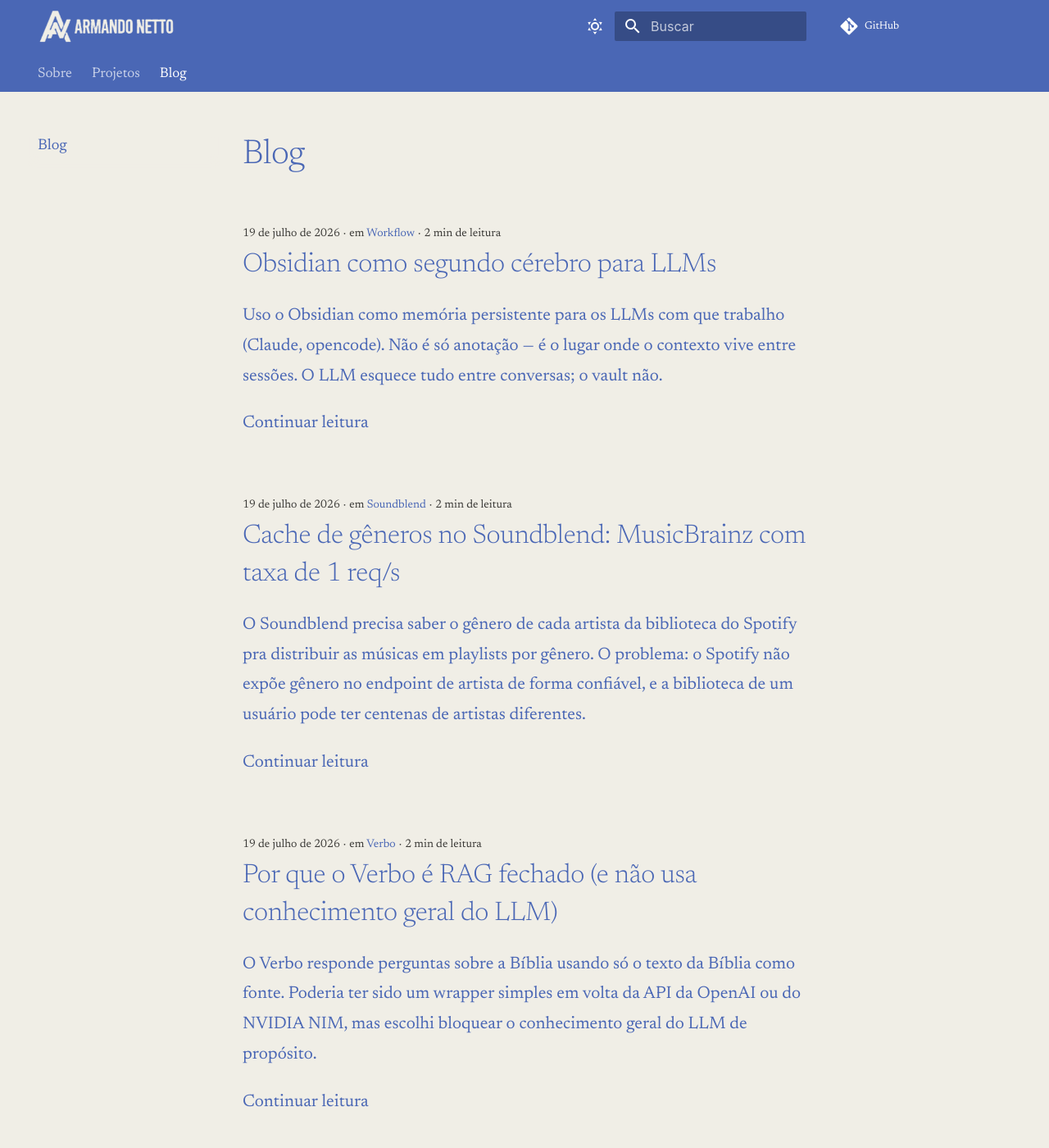
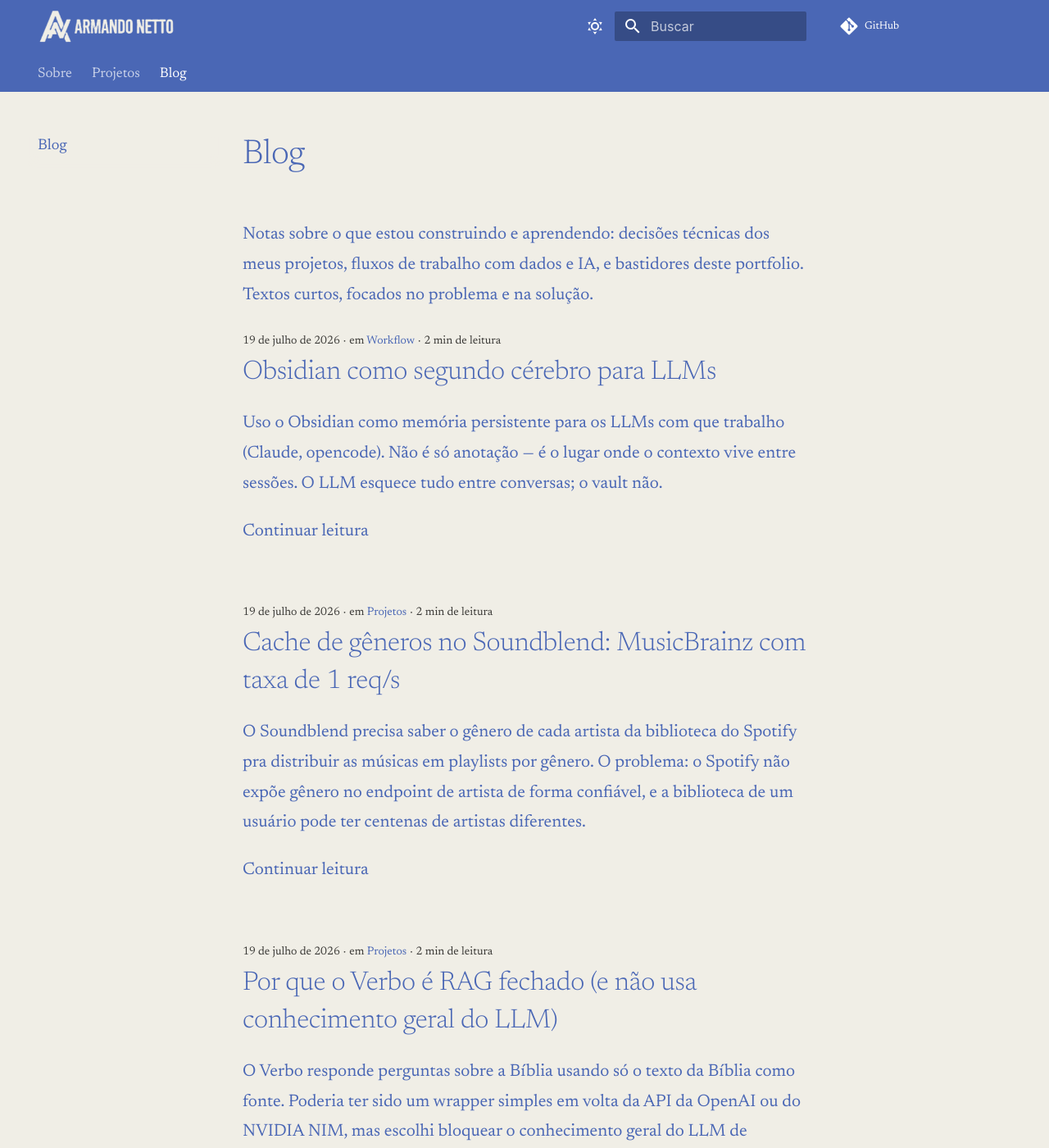
Before and after one commit to armandonettox/portifolio, an MkDocs documentation site: the page built from docs/blog/index.md, in a window 1280 px wide and 1400 px high. Shown: the whole window at 82% size. Built offline with MkDocs 1.6.1 and Material for MkDocs 9.7.7, drawn with Linux system fonts in a browser that asks for light colours.

Commit message:
feat(blog): adiciona introducao e consolida categorias

```diff
--- a/docs/blog/index.md
+++ b/docs/blog/index.md
@@ -1 +1,5 @@
 # Blog
+
+Notas sobre o que estou construindo e aprendendo: decisões técnicas dos meus projetos,
+fluxos de trabalho com dados e IA, e bastidores deste portfolio.
+Textos curtos, focados no problema e na solução.
--- a/mkdocs.yml
+++ b/mkdocs.yml
@@ -39,6 +39,10 @@
   - blog:
       blog_dir: blog
       post_url_format: "{slug}"
+      categories_allowed:
+        - Projetos
+        - Workflow
+        - Bastidores
 
 extra_css:
   - stylesheets/extra.css
```
Also changed, not shown: docs/blog/posts/portfolio-mkdocs.md (+1 -1 lines), docs/blog/posts/soundblend-cache-generos.md (+1 -1 lines), docs/blog/posts/verbo-rag-fechado.md (+1 -1 lines).
